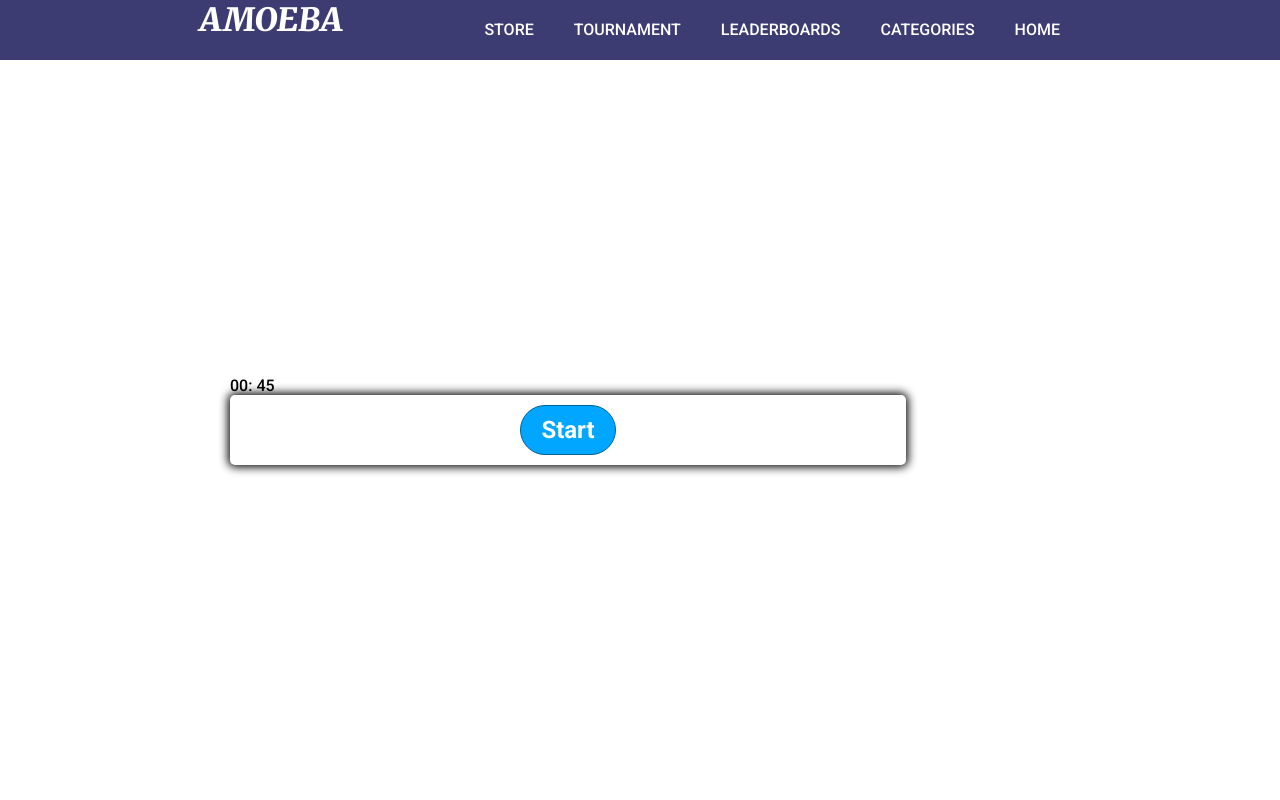
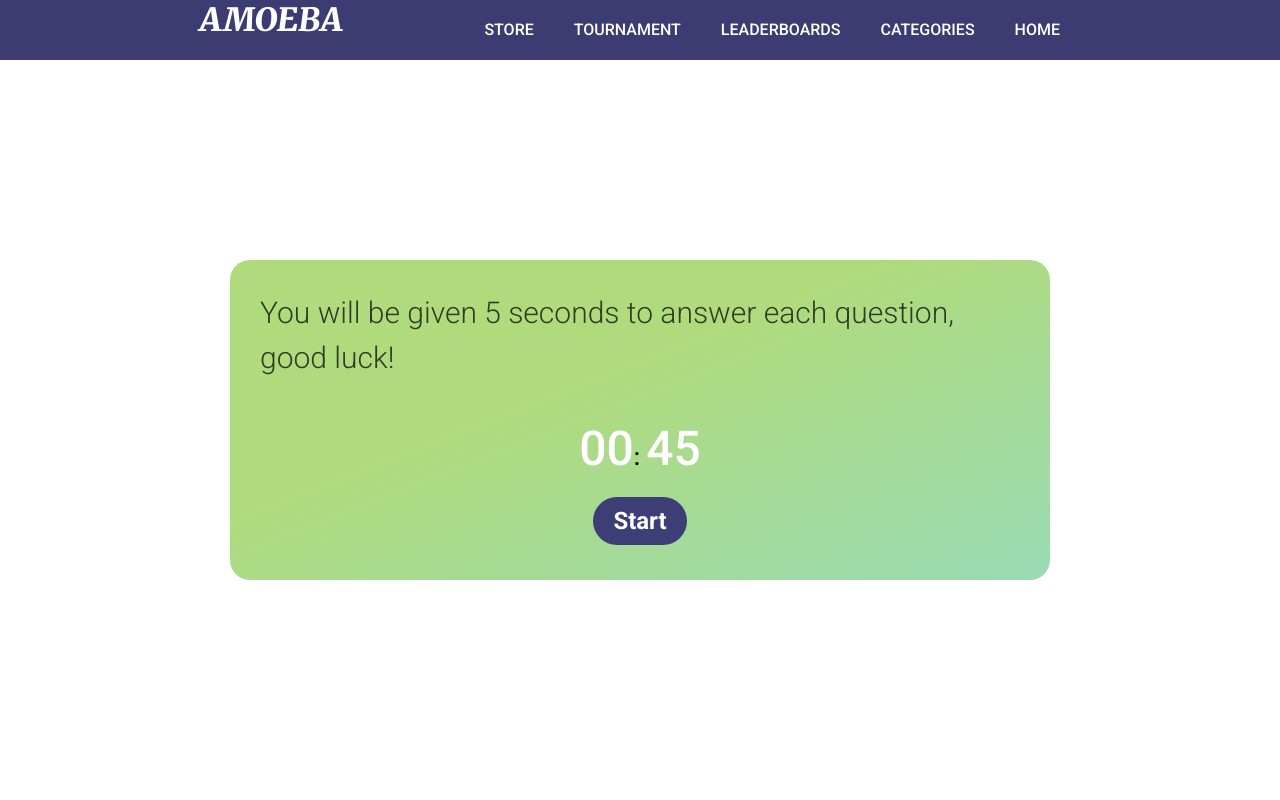
Before and after one commit to ShenLynn/Amoeba-Quiz-Website, a Flask app: page /quiz in a window 1280 px wide. Run offline with Flask 2, Linux system fonts and the light colour scheme.

Commit message:
fixed bugs and added styling

```diff
--- a/cits3403proj/app/routes.py
+++ b/cits3403proj/app/routes.py
@@ -21,24 +21,33 @@ def quiz():
   questionset = {
     "questions":[
     {
-    "question": "What is your name?",
+    "question": "Which of these is a virus?",
       "answers":[
-        "Shen",
-        "lawrence",
-        "mary",
-        "bob"
+        "Staphylococcus",
+        "leukemia",
+        "Scoliosis",
+        "chicken pox"
+      ],
+    "answerindex": 3
+    },
+    {
+    "question": "Among these elements, which one has the highest atomic mass?",
+      "answers":[
+        "Helium",
+        "Sodium",
+        "Uranium",
+        "Copper"
+      ],
+    "answerindex": 2
+    },
+    {
+    "question": " Which of these has the longest wave length?",
+      "answers":[
+        "Radio waves",
+        "Visible light",
+        "X-rays",
       ],
     "answerindex": 0
-    },
-    {
-    "question": "Favourite colour?",
-      "answers":[
-        "Red",
-        "blue",
-        "purple",
-        "bob"
-      ],
-    "answerindex": 4
     },
   ]
   }
--- a/cits3403proj/app/static/styles/content.css
+++ b/cits3403proj/app/static/styles/content.css
@@ -3,7 +3,7 @@
   margin: 0;
   list-style: none;
   text-decoration: none;
-  font-family: "roboto", sans-serif;
+  font-family: 'roboto', sans-serif;
 }
 
 body {
@@ -23,7 +23,7 @@ header {
 }
 
 h1 {
-  font-family: "Merriweather", serif;
+  font-family: 'Merriweather', serif;
 }
 
 button {
@@ -37,8 +37,7 @@ button {
 }
 
 button:hover {
-  background: #ea9fa0;
-  color: black;
+  background-color: #3e3e77d6;
   transition: 0.4s;
 }
 
--- a/cits3403proj/app/static/styles/quizstyle.css
+++ b/cits3403proj/app/static/styles/quizstyle.css
@@ -1,11 +1,11 @@
 :root {
-  --hue-neutral: 2001;
+  --hue-neutral: #99dbb4;
   --hue-wrong: 0;
-  --hue-correct: 145;
+  --hue-correct: #b0db7d;
 }
 
 body {
-  --hue: var(--hue-neutral);
+  border-radius: 20px;
   padding: 0;
   margin: 0;
   width: 100vw;
@@ -26,6 +26,7 @@ body.wrong {
   display: grid;
   justify-content: center;
   align-content: center;
+  position: relative;
 }
 
 .btn-grid {
@@ -36,8 +37,6 @@ body.wrong {
 }
 
 .btn {
-  --hue: var(--hue-neutral);
-  background-color: hsl(var(--hue), 100%, 50%);
   border: 1px solid hsl(var(--hue), 100%, 30%);
   padding: 5px 10px;
   outline: none;
@@ -55,12 +54,34 @@ body.wrong {
 }
 
 .container {
-  background-color: white;
+  background-image: linear-gradient(
+    to bottom right,
+    var(--hue-correct) 40%,
+    var(--hue-neutral) 100%
+  );
   width: 800px;
-  max-width: 80%;
-  border-radius: 5px;
+  max-width: 100%;
   padding: 10px;
-  box-shadow: 0 0 10px 2px;
+  height: 300px;
+  border-radius: 20px;
+  box-shadow: 5px 5px 20px rgba($gray, 10%);
+  font-size: 24px;
+}
+
+#description {
+  padding: 20px;
+  font-size: 30px;
+}
+
+.timer {
+  text-align: center;
+  margin: 20 auto 20;
+}
+
+#minutes,
+#seconds {
+  font-size: 48px;
+  color: white;
 }
 
 .start-btn,
--- a/cits3403proj/app/templates/quiz.html
+++ b/cits3403proj/app/templates/quiz.html
@@ -13,19 +13,32 @@
   type="text/css"
   href="{{ url_for('static', filename='styles/quizstyle.css')}}"
 />
+<link
+  rel="stylesheet"
+  type="text/css"
+  href="{{ url_for('static', filename='styles/amoeba.css')}}"
+/>
 
 {% endblock %} {% block content %}
 <div class="quizcontent">
-  <div class="timer">
-    <div>
-      <span id="minutes">00</span>:
-      <span id="seconds">00</span>
-    </div>
+  <div class="amoeba_ball" id="amoebabody">
+    <div class="amoeba_eye eye_left"></div>
+    <div class="amoeba_eye eye_right"></div>
+    <div class="amoeba_smile"></div>
+    <div class="style amoeba_style_stripes amoeba_none" id="stripes"></div>
+    <div class="style amoeba_style_spots amoeba_none" id="spots"></div>
   </div>
   <div class="container">
+    <p id="description">
+      You will be given 5 seconds to answer each question, good luck!
+    </p>
     <div id="question-container" class="hide">
       <div id="question">Question</div>
       <div id="answer-buttons" class="btn-grid"></div>
+    </div>
+    <div class="timer">
+      <span id="minutes">00</span>:
+      <span id="seconds">00</span>
     </div>
     <div class="controls">
       <button id="start-btn" class="start-btn btn">Start</button>
@@ -39,13 +52,15 @@
   const questioncount = questionset.questions.length;
   let score = 0;
   let questionNo = 0;
+  var selectedanswerbutton = 0;
 
   //Control buttons
+  const description = document.getElementById('description');
   const startbutton = document.getElementById('start-btn');
   const nextbutton = document.getElementById('next-btn');
   const endbutton = document.getElementById('end-btn');
   const questioncontainer = document.getElementById('question-container');
-  const answerButtons = document.getElementById('answer-buttons');
+  const answerbuttons = document.getElementById('answer-buttons');
   const controlsdiv = document.getElementsByClassName('controls')[0];
 
   var timeleft = 50;
@@ -59,6 +74,7 @@
     startbutton.classList.add('hide');
     nextbutton.classList.remove('hide');
     questioncontainer.classList.remove('hide');
+    description.classList.add('hide');
     setQuestions(questionset, questionNo);
   }
 
@@ -77,18 +93,19 @@
     }
     question.innerHTML = questionset.questions[index].question;
 
-    //Get the correct answer
+    //get the correct answer
     let i = questionset.questions[index].answerindex;
     let questionanswer = questionset.questions[index].answers[i];
 
+    //append the questionbuttons to the container
     questionset.questions[index].answers.forEach(answer => {
       newbutton = document.createElement('button');
       newbutton.innerHTML = answer;
-      answerButtons.appendChild(newbutton);
+      answerbuttons.appendChild(newbutton);
       newbutton.classList.add('btn');
       if (answer === questionanswer) {
+        console.log('this is the right answer');
         newbutton.dataset.correct = true;
-        score++;
       }
       newbutton.addEventListener('click', answerQuestion);
     });
@@ -97,7 +114,7 @@
 
   //removes question buttons
   function removeQuestions() {
-    Array.from(answerButtons.children).forEach(button => {
+    Array.from(answerbuttons.children).forEach(button => {
       button.remove();
     });
   }
@@ -105,28 +122,30 @@
   //when you click the next button
   nextbutton.addEventListener('click', nextQuestion);
   function nextQuestion() {
+    if (selectedanswerbutton != 0) {
+      if (selectedanswerbutton.dataset.correct) {
+        score++;
+        console.log('youreright');
+      }
+    }
     removeQuestions();
     setQuestions(questionset, questionNo);
+    selectedanswerbutton = 0;
   }
 
   //when you click on an answer
-  function answerQuestion() {
-    Array.from(answerButtons.children).forEach(button => {
-      if (button.dataset.correct) {
-        button.classList.add('correct');
-      } else {
-        button.classList.add('wrong');
-      }
-    });
+  function answerQuestion(e) {
+    selectedanswerbutton = e.target;
+    e.target.classList.add('selected');
   }
 
   //display score at the end of the quiz
   function displayScore() {
     removeQuestions();
     clearInterval(mytimer);
-    question.innerHTML = 'Your score is:';
-    score = document.createElement('p');
-    score.innerHTML = timeleft;
+    description.innerHTML = 'Your score is:' + score;
+    description.classList.remove('hide');
+    questioncontainer.classList.add('hide');
   }
 
   var mytimer = setInterval(setTimer, 1000);
```
